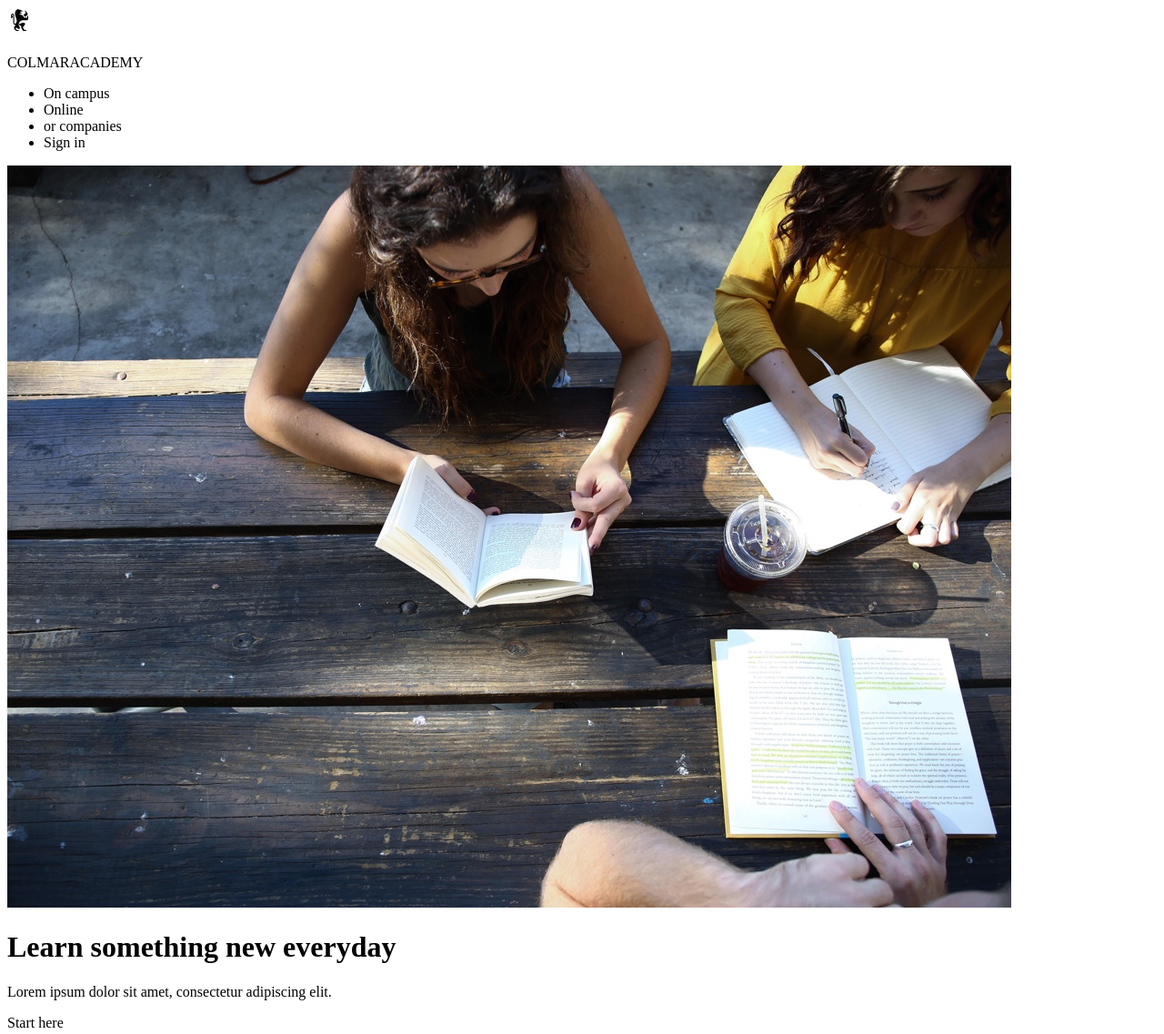
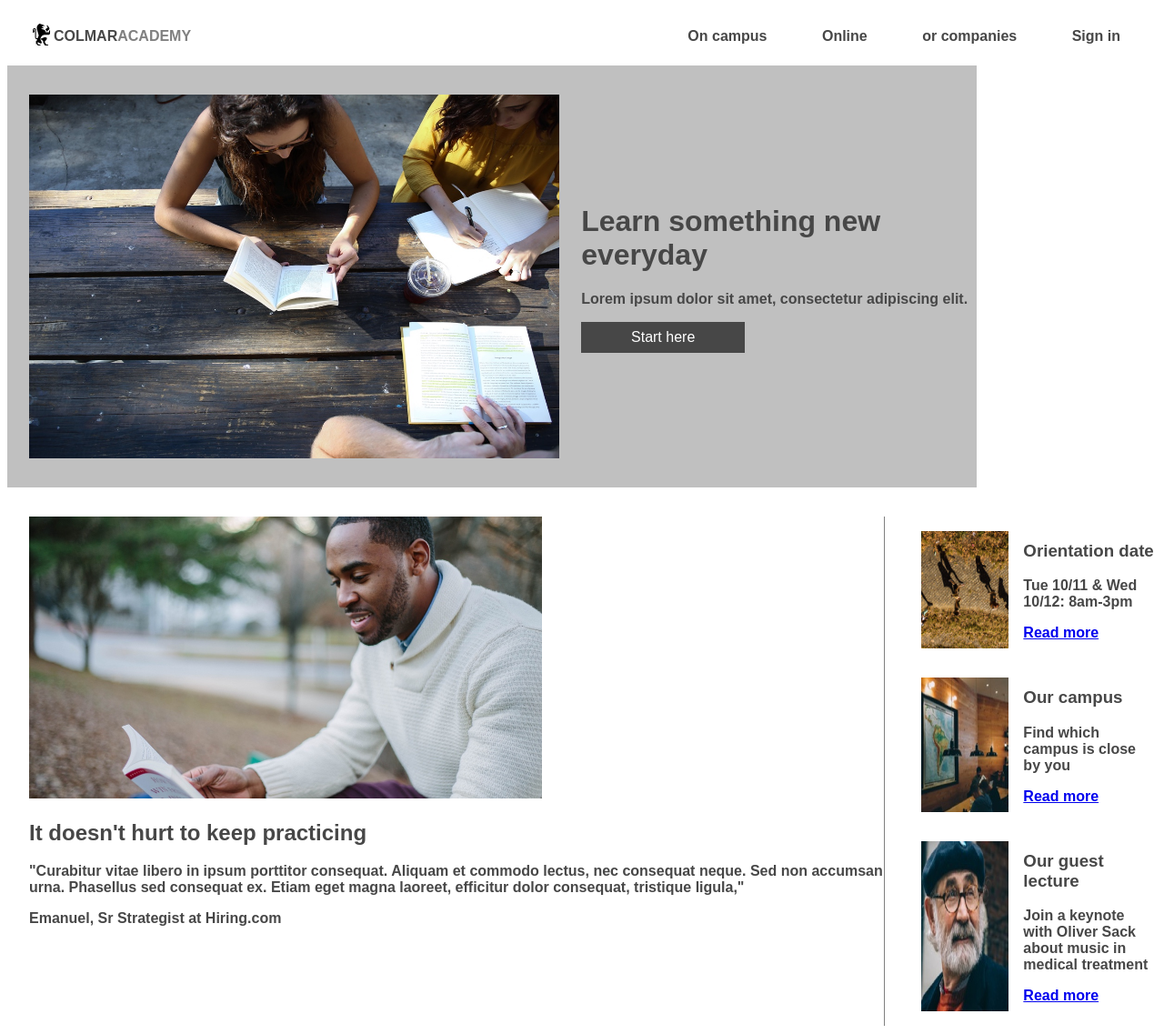
Before and after one commit to HyperHiccup/Capstone, a plain HTML site: page index.html in a window 1280 px wide. Shown: the top 1137 px of the page at 91% size. Drawn offline with Linux system fonts and the light colour scheme.

Commit message:
all I can mentally do right now

```diff
--- a/index.html
+++ b/index.html
@@ -8,8 +8,10 @@
   </head>
   <body>
     <header>
+      <div class="logo">
         <img src="./resources/img/ic-logo.svg" alt="logo">
-      <p><span>COLMAR</span>ACADEMY</p>
+        <p>COLMAR<span>ACADEMY</span></p>
+      </div>
       <nav>
         <ul>
           <li>On campus</li>
@@ -22,9 +24,11 @@
     <div class="mainContainer">
       <div class="banner">
         <img src="./resources/img/banner.jpg" alt="College women studying">
+        <div class="text">
           <h1>Learn something new everyday</h1>
           <p>Lorem ipsum dolor sit amet, consectetur adipiscing elit.</p>
           <p class="button">Start here</p>
+        </div>
       </div>
       <div class="middle">
         <div class="mLeft">
@@ -36,21 +40,27 @@
         <div class="mRight">
           <div class="article">
             <img src="./resources/img/information-orientation.jpg" alt="">
+            <div class="text">
               <h3>Orientation date</h3>
               <p>Tue 10/11 & Wed 10/12: 8am-3pm</p>
               <p><a href="index.html">Read more</a></p>
             </div>
+          </div>
           <div class="article">
             <img src="./resources/img/information-campus.jpg" alt="">
+            <div class="text">
               <h3>Our campus</h3>
               <p>Find which campus is close by you</p>
               <p><a href="index.html">Read more</a></p>
             </div>
+          </div>
           <div class="article">
             <img src="./resources/img/information-guest-lecture.jpg" alt="">
+            <div class="text">
               <h3>Our guest lecture</h3>
               <p>Join a keynote with Oliver Sack about music in medical treatment</p>
               <p><a href="index.html">Read more</a></p>
+            </div>
           </div>
         </div>
       </div>
--- a/resources/css/style.css
+++ b/resources/css/style.css
@@ -0,0 +1,136 @@
+/******************
+General
+******************/
+
+html {
+
+}
+
+body {
+  font-family: 'Carme', sans-serif;
+  font-weight: bold;
+  color: #474747;
+}
+
+/******************
+Header
+******************/
+
+header {
+  display: flex;
+  height: 64px;
+  width: 100%;
+  justify-content: flex-end;
+  align-items: center;
+}
+
+.logo {
+  display: inline-flex;
+  margin-right: auto;
+  margin-left: 24px;
+  font-weight: bold;
+}
+
+.logo img {
+}
+
+.logo span {
+  color: grey;
+}
+
+nav li {
+  display: inline-block;
+  list-style-type: none;
+  margin-right: 24px;
+  padding-left: 16px;
+  padding-right: 16px;
+}
+
+
+/******************
+Banner
+******************/
+
+.banner {
+  background-color: silver;
+  color: #474747;
+  display: inline-flex;
+  align-items: center;
+}
+
+.banner img {
+  width: 60%;
+  height: 400px;
+  margin: 32px 24px;
+}
+
+.banner .text {
+  flex-direction: column;
+}
+
+.banner .button {
+  background-color: #474747;
+  color: white;
+  font-weight: normal;
+  text-align: center;
+  padding: 8px 40px;
+  width: 100px;
+
+}
+
+/******************
+Middle
+******************/
+
+.middle {
+  display: flex;
+}
+
+.mLeft {
+  margin: 32px 24px;
+  border-right: 1px solid grey;
+}
+
+.mLeft img {
+  width: 60%;
+}
+
+.mRight {
+  display: flex;
+  flex-wrap: wrap;
+  width: 40%;
+  margin-top: 32px;
+  margin-bottom: 32px;
+}
+
+.mRight img {
+  width: 35%;
+  height: auto;
+  padding: 16px;
+}
+
+.mRight .article {
+  display: inline-flex;
+}
+
+.mRight .article .text {
+  flex-direction: column;
+  width: 65%;
+  padding-top: 8px;
+  padding-bottom: 8px;
+}
+
+/******************
+General
+******************/
+
+
+/******************
+General
+******************/
+
+
+
+/******************
+General
+******************/
```
Lines whose indentation alone changed are shown as unchanged.
